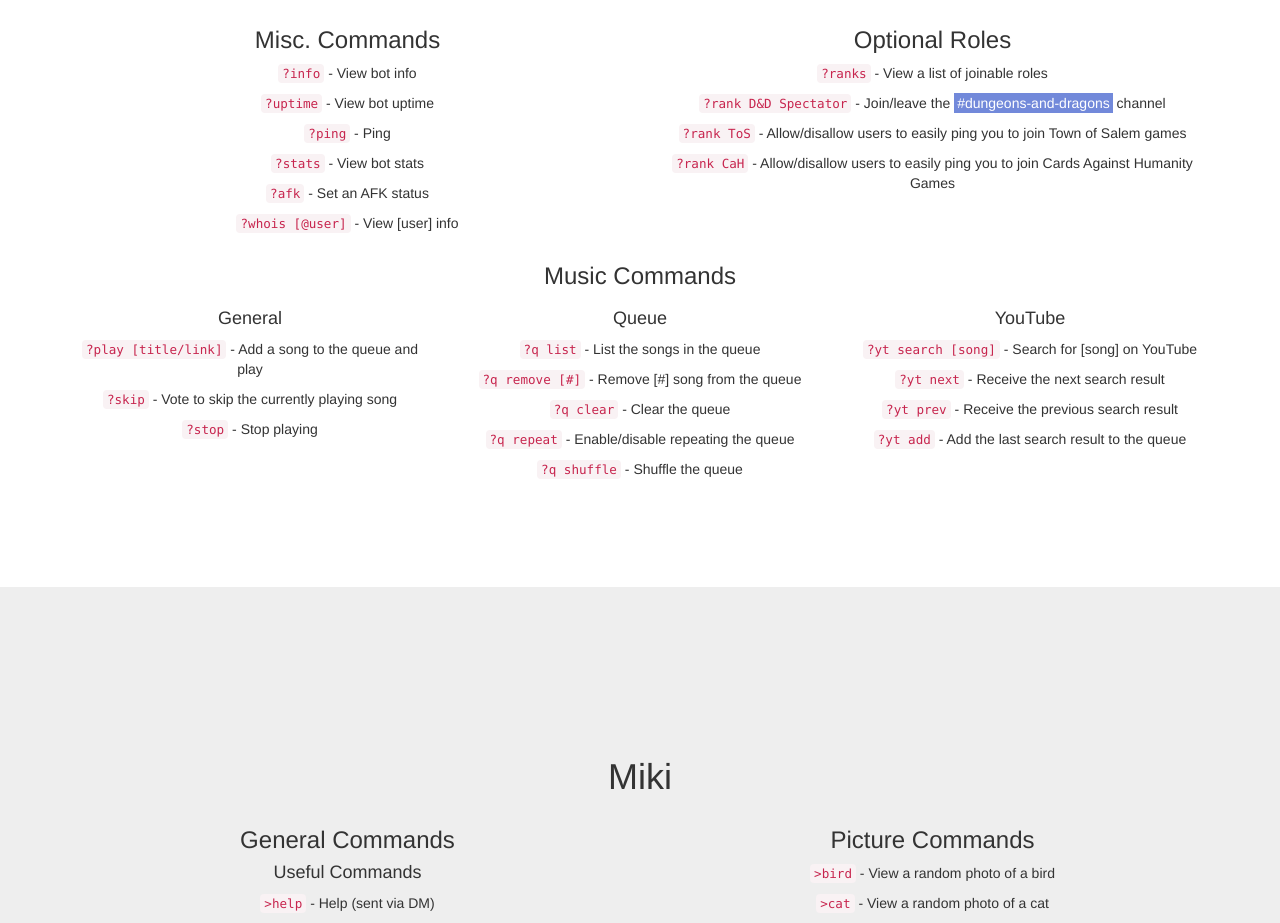
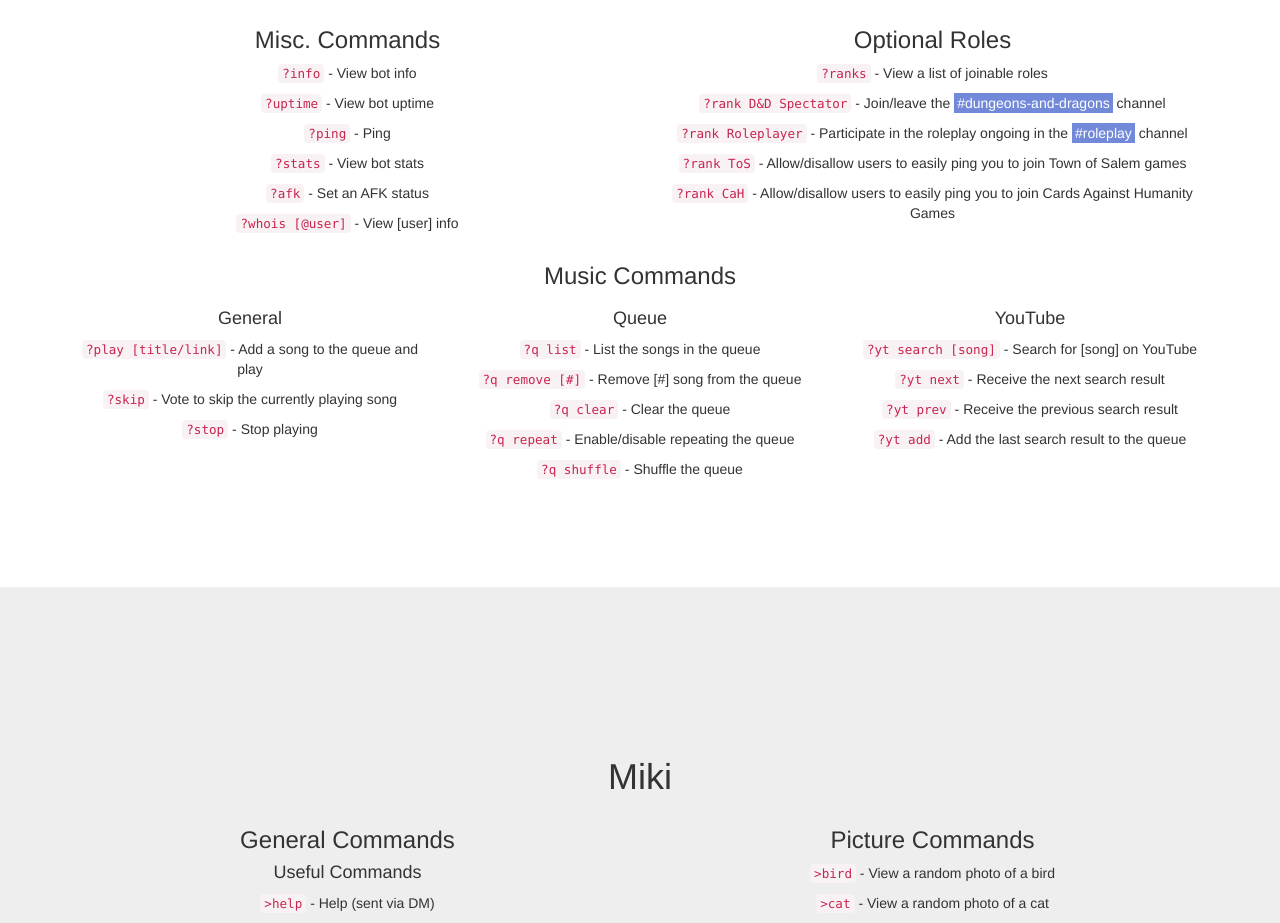
Before and after one commit to cataclysmdiscord/info, a website: page botcommands/index.html in a window 1280 px wide. Shown: the part 1813-2736 px from the top of the page. Drawn offline with Linux system fonts and the light colour scheme.

Commit message:
Update /botcommands with roleplay info

```diff
--- a/botcommands/index.html
+++ b/botcommands/index.html
@@ -152,6 +152,7 @@
                     <h3>Optional Roles</h3>
                     <p><code>?ranks</code> - View a list of joinable roles</p>
                     <p><code>?rank D&amp;D Spectator</code> - Join/leave the <span style="padding-left: 3px; padding-right: 3px; padding-top: 2px; padding-bottom: 2px; color: #ffffff; background: #7289da; transition: background-color 0.05s, color 0.05s;">#dungeons-and-dragons</span> channel</p>
+                    <p><code>?rank Roleplayer</code> - Participate in the roleplay ongoing in the <span style="padding-left: 3px; padding-right: 3px; padding-top: 2px; padding-bottom: 2px; color: #ffffff; background: #7289da; transition: background-color 0.05s, color 0.05s;">#roleplay</span> channel</p>
                     <p><code>?rank ToS</code> - Allow/disallow users to easily ping you to join Town of Salem games</p>
                     <p><code>?rank CaH</code> - Allow/disallow users to easily ping you to join Cards Against Humanity Games</p>
                 </div>
```
